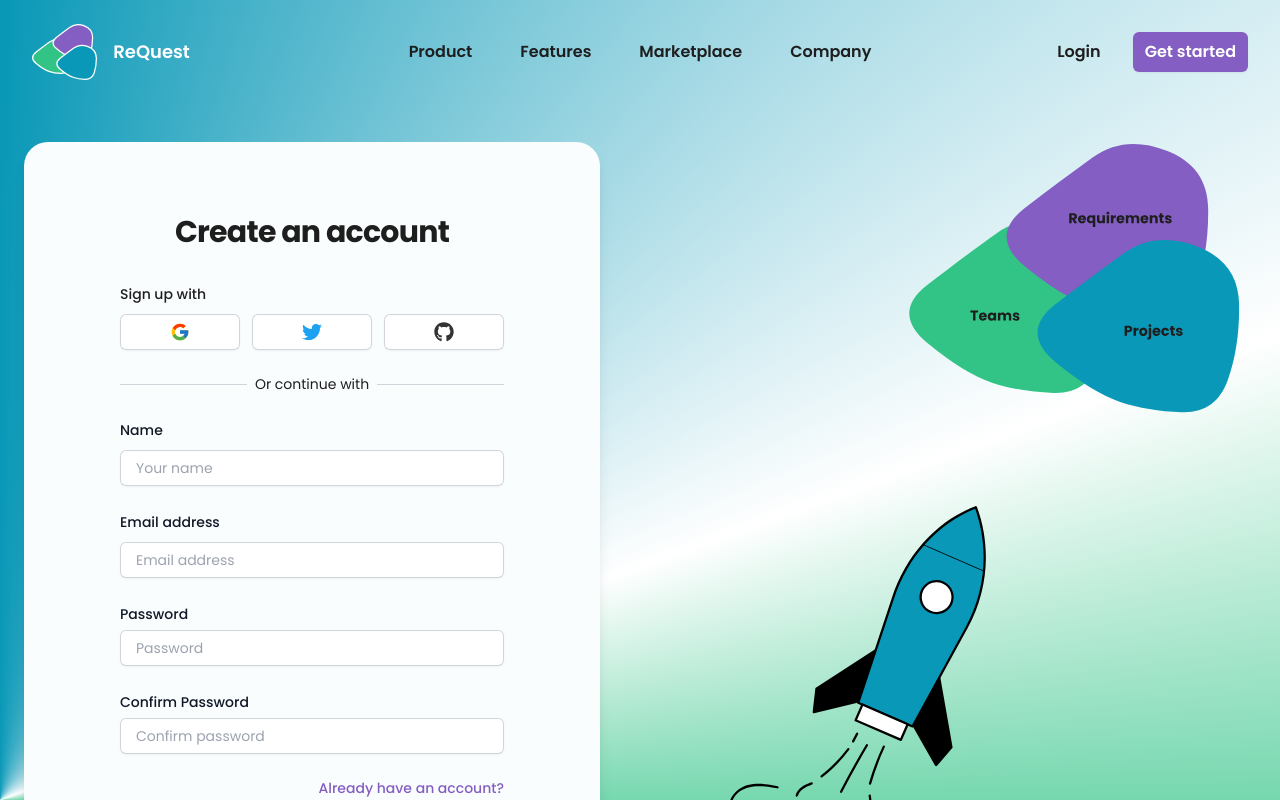
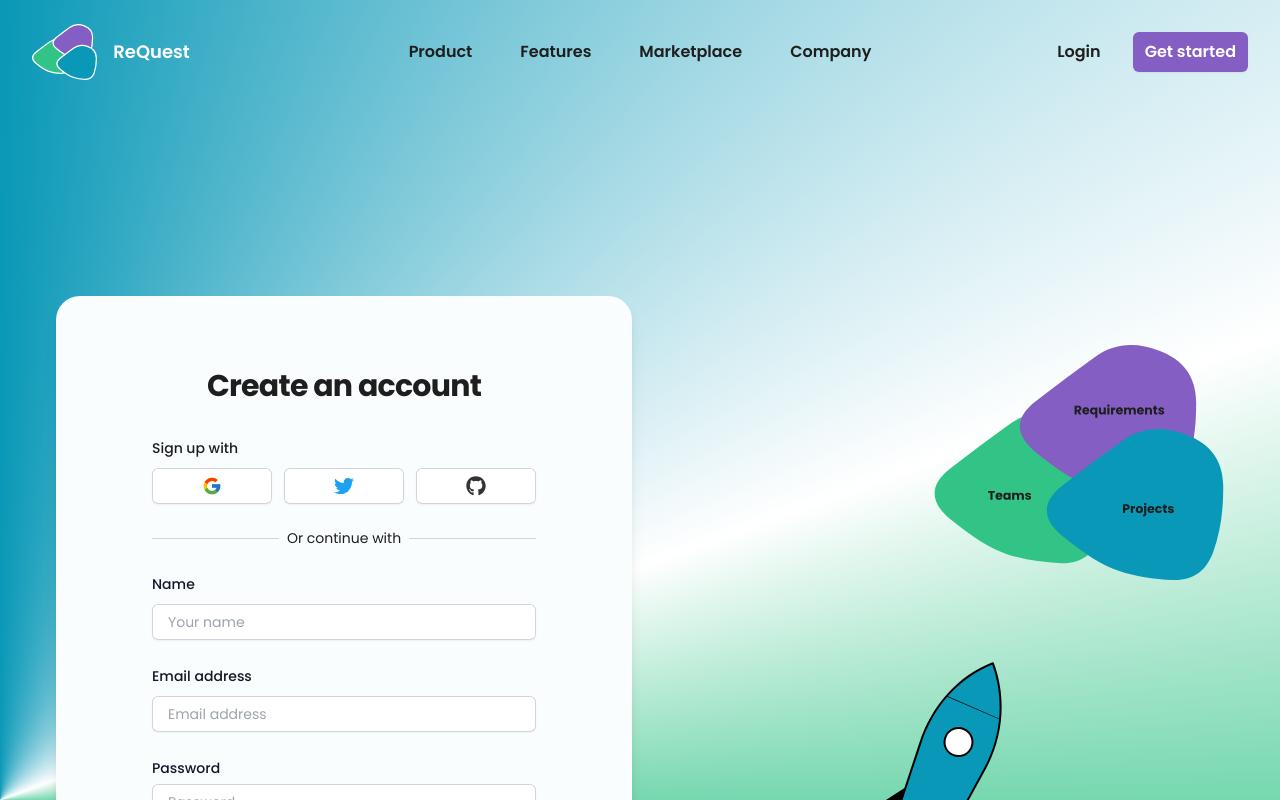
Before and after one commit to carvalho28/ReQuest, a Next.js app: page /register in a window 1280 px wide. Shown: the top 800 px of the page. Built offline with nearby package versions, Linux system fonts and the light colour scheme.

Commit message:
Cleaned register

```diff
--- a/pages/register.tsx
+++ b/pages/register.tsx
@@ -8,7 +8,8 @@ export default function Register() {
   return (
     <div className="h-screen login-background">
       <Header color={0} />
-      <div className="flex min-h-full max-w-7xl mx-auto items-center space-x-16">
+      <div className="relative isolate pt-2">
+        <div className="mx-auto max-w-7xl px-6 py-24 sm:py-32 lg:flex lg:items-center lg:gap-x-24 lg:px-8 lg:py-40">
           <div className="flex flex-1 flex-col justify-center py-12 px-4 sm:px-6 lg:flex-none lg:px-20 xl:px-24 bg-white2 rounded-3xl h-fit shadow-lg m-6">
             <div className="mx-auto w-full max-w-sm lg:w-96">
               <div>
@@ -177,12 +178,13 @@ export default function Register() {
           </div>
           <div className="relative w-0 flex-1 justify-center hidden lg:block">
             <Image
-            className="inset-0 w-full h-full p-10"
+              className="inset-0 w-full h-full p-6"
               src="/register.svg"
               alt=""
-            width={500}
-            height={500}
+              width={600}
+              height={600}
             />
+          </div>
         </div>
       </div>
     </div>
```
Lines whose indentation alone changed are shown as unchanged.
